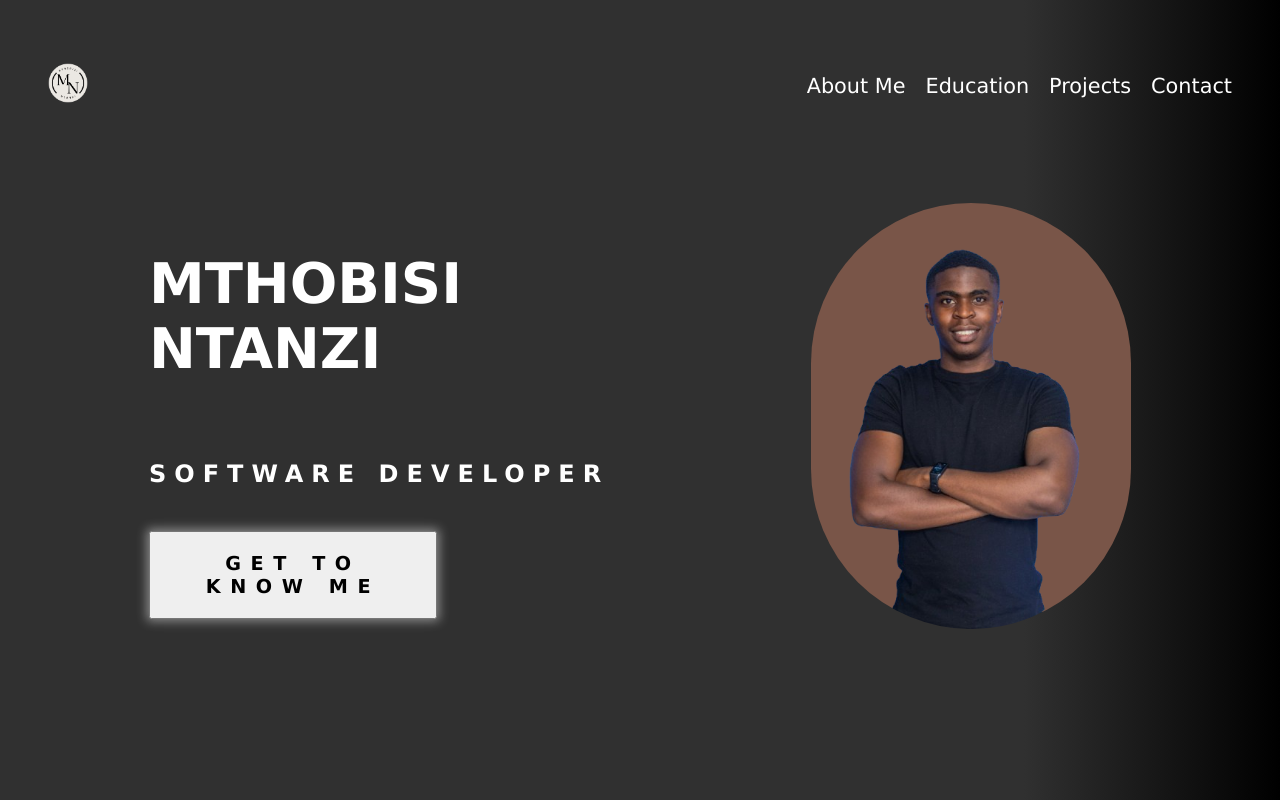
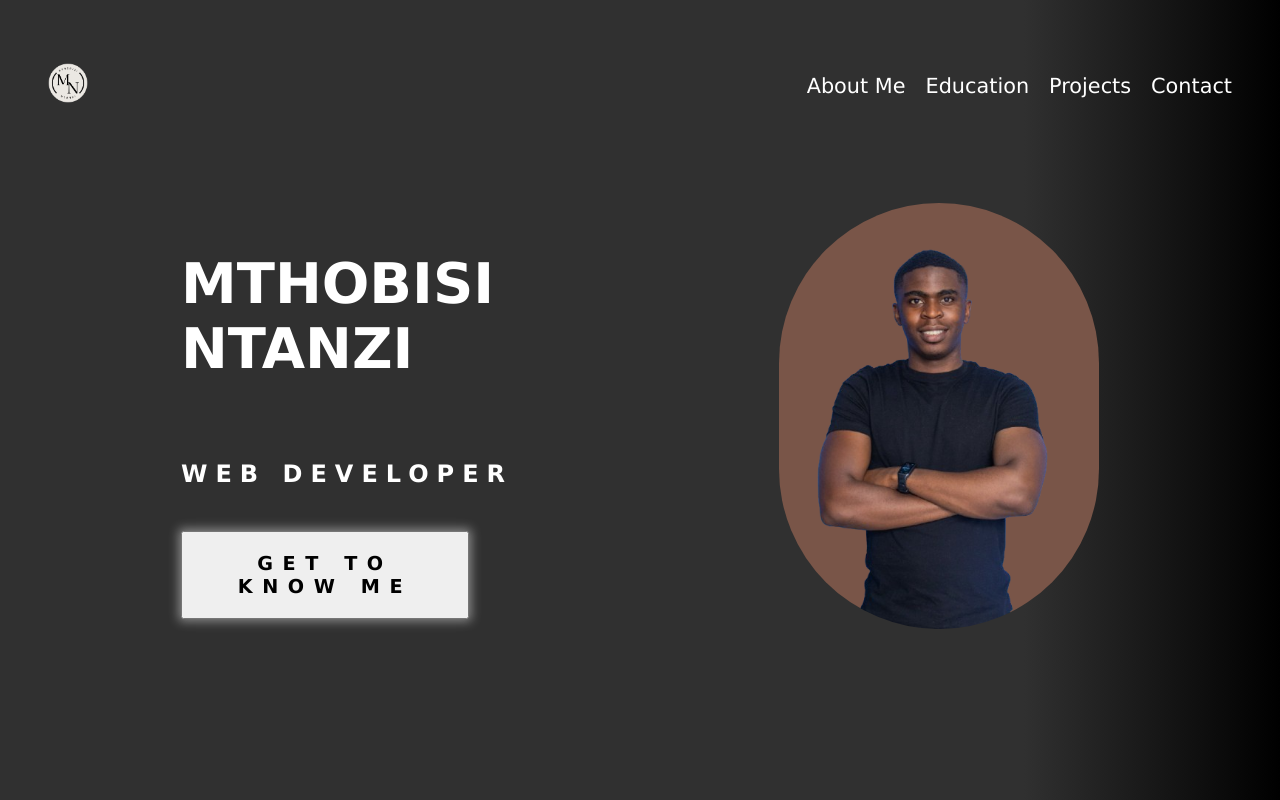
Before and after one commit to MthoNtanzi/portfolio, a Vue app: page / in a window 1280 px wide. Built offline with nearby package versions, Linux system fonts and the light colour scheme.

Commit message:
Update HomeView.vue, Update my job description

```diff
--- a/src/views/HomeView.vue
+++ b/src/views/HomeView.vue
@@ -2,7 +2,7 @@
   <div class="main homePage">
     <div class="intro">
       <h1>Mthobisi<br/> Ntanzi</h1>
-      <h2>Software Developer</h2>
+      <h2>Web Developer</h2>
       <router-link class="knowMe" to="/about"><button>Get To Know Me</button></router-link>
     </div>
     <img src="../assets/img/mtho_profile.png" alt="Mthobisi Ntanzi Profile image">
```
